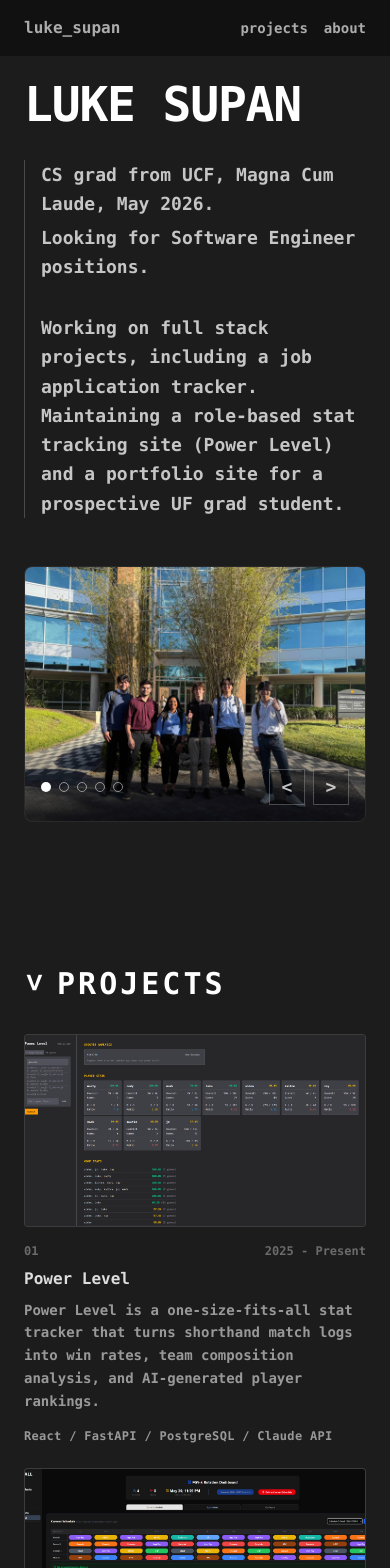
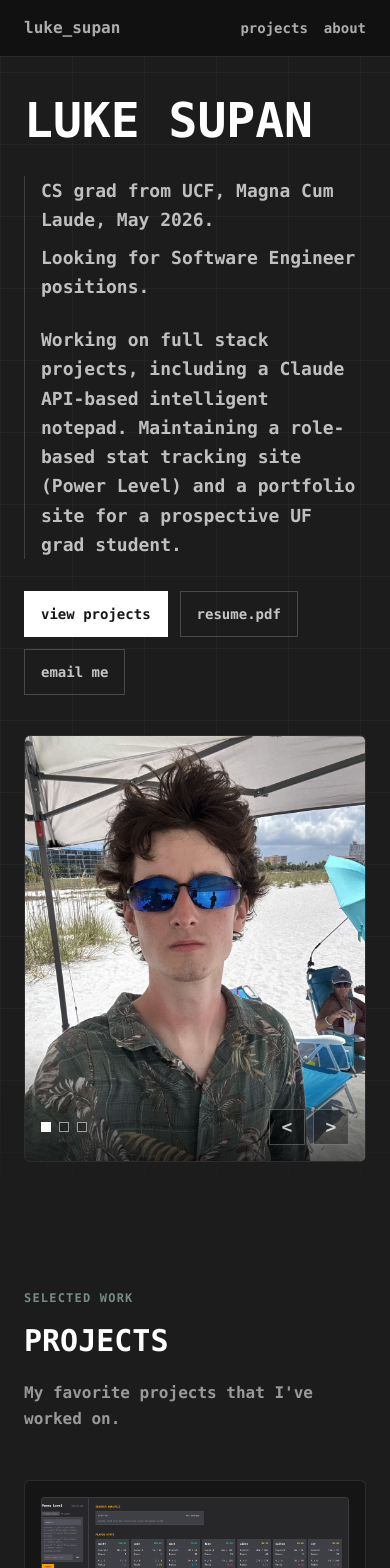
Before and after one commit to LukeSupan/LukeSupan.github.io, a React (Vite) app: page / in a window 390 px wide. Shown: the top 1568 px of the page. Built offline with nearby package versions, Linux system fonts and the light colour scheme.

Commit message:
possible variant
i like the design at the top
less of a fan of some other stuff. but ill probably use part of it at least.

this was essentially a brainstorming thing

```diff
--- a/src/components/Nav.jsx
+++ b/src/components/Nav.jsx
@@ -62,7 +62,7 @@ export function Nav() {
       </div>
 
       <nav
-        className={`fixed top-0 left-0 w-screen z-40 bg-[#111111] px-6 sm:px-10 py-4 flex justify-between items-center transition-transform duration-300 ${
+        className={`fixed top-0 left-0 w-screen z-40 border-b border-white/10 bg-[#111111]/88 px-6 py-4 backdrop-blur sm:px-10 flex justify-between items-center transition-transform duration-300 ${
           navVisible ? "translate-y-0" : "-translate-y-full"
         }`}
       >
--- a/src/components/ProjectCard.jsx
+++ b/src/components/ProjectCard.jsx
@@ -7,11 +7,11 @@ export function ProjectCard({ project, delay }) {
     <Reveal direction="up" delay={delay}>
       <Link
         to={`/projects/${project.id}`}
-        className="group flex h-full flex-col overflow-hidden"
+        className="group flex h-full flex-col overflow-hidden rounded-md border border-white/10 bg-[#151515] p-4 transition-colors hover:border-emerald-200/35 hover:bg-white/[0.035]"
       >
         <ProjectVisual
           project={project}
-          className="mb-4 rounded-sm"
+          className="mb-4 rounded-sm border-white/8 transition-colors group-hover:border-emerald-200/25"
           imageClassName="transition-transform duration-500 group-hover:scale-[1.03]"
         />
 
@@ -26,7 +26,7 @@ export function ProjectCard({ project, delay }) {
           <p className="text-sm text-white/55 leading-relaxed">
             {project.summary}
           </p>
-          <p className="mt-auto pt-2 text-xs tracking-wide text-white/55">
+          <p className="mt-auto pt-2 text-xs tracking-wide text-white/55 transition-colors group-hover:text-emerald-100/65">
             {project.stack.join(" / ")}
           </p>
         </div>
--- a/src/pages/Home.jsx
+++ b/src/pages/Home.jsx
@@ -1,49 +1,36 @@
 import { useEffect, useState } from "react";
 import { useLocation } from "react-router-dom";
-import coasterImage from "../assets/coasterimage.png";
+import beachLuke from "../assets/beachluke.jpg";
 import enolaImage from "../assets/enolaimage.jpg";
 import natureImage from "../assets/natureimage.jpg";
-import team from "../assets/team.jpg";
 import supan from "../assets/supan.pdf";
-import washingtonImage from "../assets/washingtonimage.jpg";
 
 import { Nav } from "../components/Nav";
 import { Footer } from "../components/Footer";
 import { ProjectCard } from "../components/ProjectCard";
-import { Reveal, Collapsible } from "../components/Animated";
+import { Reveal } from "../components/Animated";
 
 import { OTHER_PROJECTS, PROJECTS } from "../data/Projects";
 import { SKILLS } from "../data/Skills";
 
 const HERO_IMAGES = [
   {
-    src: team,
-    alt: "Luke Supan and Senior Design Team",
-    position: "object-bottom",
-  },
-  {
-    src: coasterImage,
-    alt: "Luke Supan at a coaster park",
-    position: "object-center",
+    src: beachLuke,
+    alt: "Luke Supan at the beach",
+    position: "object-[50%_22%]",
   },
   {
     src: enolaImage,
-    alt: "Luke Supan outdoors in Enola",
-    position: "object-center",
+    alt: "Luke Supan outdoors at the Enola Gay",
+    position: "object-[50%_32%]",
   },
   {
     src: natureImage,
-    alt: "Luke Supan outside in nature",
-    position: "object-center",
-  },
-  {
-    src: washingtonImage,
-    alt: "Luke Supan in Washington",
-    position: "object-center",
+    alt: "Luke Supan outside in Colorado",
+    position: "object-[50%_28%]",
   },
 ];
 
-// redundant from nav.jsx. fine for now
 function scrollTo(id) {
   const el = document.getElementById(id);
   if (el) el.scrollIntoView({ behavior: "smooth" });
@@ -51,8 +38,6 @@ function scrollTo(id) {
 
 export default function Home() {
   const location = useLocation();
-  const [projectsOpen, setProjectsOpen] = useState(true);
-  const [aboutOpen, setAboutOpen] = useState(true);
   const [heroIndex, setHeroIndex] = useState(0);
   const heroImage = HERO_IMAGES[heroIndex];
 
@@ -64,208 +49,177 @@ export default function Home() {
     });
   }, [location.state]);
 
-  function showPreviousHero() {
-    setHeroIndex((index) =>
-      index === 0 ? HERO_IMAGES.length - 1 : index - 1,
-    );
-  }
-
-  function showNextHero() {
-    setHeroIndex((index) => (index + 1) % HERO_IMAGES.length);
-  }
-
   return (
-    <div className="bg-[#1c1c1c] text-white min-h-screen font-mono font-semibold">
+    <div className="min-h-screen overflow-x-hidden bg-[#1c1c1c] font-mono font-semibold text-white">
       <Nav />
 
-      {/* --- title --- */}
+      <main>
         <section
           id="title"
-        className="pt-20 sm:pt-16 px-6 sm:px-10 py-16 sm:py-24 min-h-[85vh] flex flex-col justify-center"
+          className="relative isolate flex min-h-[82vh] items-center px-6 pb-12 pt-24 sm:px-10"
         >
-        <div className="grid gap-12 sm:gap-16 lg:grid-cols-[minmax(420px,0.75fr)_minmax(500px,0.95fr)] xl:grid-cols-[minmax(500px,0.78fr)_minmax(620px,0.92fr)] lg:items-center">
-          {/* name and mini bio */}
-          <div className="max-w-3xl min-w-0">
-            <h1 className="text-5xl sm:text-7xl lg:text-8xl font-bold tracking-tight leading-none mb-8">
+          <div className="absolute inset-0 -z-10 bg-[linear-gradient(to_right,rgba(255,255,255,0.035)_1px,transparent_1px),linear-gradient(to_bottom,rgba(255,255,255,0.03)_1px,transparent_1px)] bg-[size:72px_72px]" />
+          <div className="absolute inset-x-0 bottom-0 -z-10 h-40 bg-gradient-to-b from-transparent to-[#1c1c1c]" />
+
+          <div className="mx-auto grid w-full max-w-7xl gap-10 lg:grid-cols-[minmax(0,0.95fr)_minmax(320px,0.45fr)] lg:items-center">
+            <Reveal>
+              <div className="max-w-4xl">
+                <h1 className="max-w-5xl text-5xl font-bold leading-none tracking-normal sm:text-7xl lg:text-8xl">
                   LUKE SUPAN
                 </h1>
 
-            <div className="flex flex-col gap-1 pl-4 sm:pl-2 border-l border-white/20">
-
-              <p className="text-lg sm:text-xl text-white/75 leading-relaxed">
-                CS grad from UCF, Magna Cum Laude, May 2026.
-              </p>
-              <p className="text-lg sm:text-xl text-white/75 leading-relaxed">
+                <div className="mt-8 max-w-3xl border-l border-white/16 pl-4 text-lg leading-relaxed text-white/72 sm:text-xl">
+                  <p>CS grad from UCF, Magna Cum Laude, May 2026.</p>
+                  <p className="mt-2">
                     Looking for Software Engineer positions.
                   </p>
-              <br></br>
-              <p className="text-lg sm:text-xl text-white/75 leading-relaxed">
-                Working on full stack projects, including a job application tracker.
-                <br></br>
-                Maintaining a role-based stat tracking site (Power Level) and a portfolio site for a prospective UF grad student.
+                  <p className="mt-6">
+                    Working on full stack projects, including a Claude API-based intelligent notepad.
+                    Maintaining a role-based stat tracking site (Power
+                    Level) and a portfolio site for a prospective UF grad
+                    student.
                   </p>
                 </div>
+
+                <div className="mt-8 flex flex-wrap gap-3">
+                  <button
+                    type="button"
+                    onClick={() => scrollTo("projects")}
+                    className="border border-white/80 bg-white px-4 py-3 text-sm text-[#171717] transition-colors hover:bg-emerald-100"
+                  >
+                    view projects
+                  </button>
+                  <a
+                    href={supan}
+                    target="_blank"
+                    rel="noreferrer"
+                    className="border border-white/20 px-4 py-3 text-sm text-white/75 transition-colors hover:border-white/50 hover:text-white"
+                  >
+                    resume.pdf
+                  </a>
+                  <a
+                    href="mailto:lukesupan@outlook.com"
+                    className="border border-white/20 px-4 py-3 text-sm text-white/75 transition-colors hover:border-white/50 hover:text-white"
+                  >
+                    email me
+                  </a>
                 </div>
+              </div>
+            </Reveal>
 
-          {/* photo */}
+            <Reveal delay={120} direction="left">
               <HeroCarousel
                 images={HERO_IMAGES}
                 activeIndex={heroIndex}
                 image={heroImage}
-            onPrevious={showPreviousHero}
-            onNext={showNextHero}
+                onPrevious={() =>
+                  setHeroIndex((index) =>
+                    index === 0 ? HERO_IMAGES.length - 1 : index - 1,
+                  )
+                }
+                onNext={() =>
+                  setHeroIndex((index) => (index + 1) % HERO_IMAGES.length)
+                }
                 onSelect={setHeroIndex}
               />
+            </Reveal>
           </div>
         </section>
 
-      {/* --- projects --- */}
-      <section id="projects" className="px-6 sm:px-10 py-20">
-        <button
-          onClick={() => setProjectsOpen((v) => !v)}
-          className="flex items-center gap-3 text-3xl text-white mb-8 tracking-widest bg-transparent border-none cursor-pointer hover:text-white/70 transition-colors duration-150 w-full text-left font-mono font-semibold"
-        >
-          <span
-            className={`inline-block transition-transform duration-300 text-white ${projectsOpen ? "rotate-90" : "rotate-0"}`}
-          >
-            &gt;
-          </span>
-          PROJECTS
-        </button>
+        <section id="projects" className="px-6 py-20 sm:px-10">
+          <div className="mx-auto max-w-7xl">
+            <SectionHeader
+              eyebrow="Selected Work"
+              title="PROJECTS"
+              intro="My favorite projects that I've worked on."
+            />
 
-        <Collapsible open={projectsOpen}>
-          <div className="grid grid-cols-1 sm:grid-cols-2 lg:grid-cols-3 gap-6 pb-2">
-            {PROJECTS.map((project, i) => (
-              <ProjectCard key={project.num} project={project} delay={i * 80} />
+            <div className="mt-12 grid gap-6 md:grid-cols-2">
+              {PROJECTS.map((project, index) => (
+                <ProjectCard
+                  key={project.num}
+                  project={project}
+                  delay={index * 70 + 80}
+                />
               ))}
             </div>
 
-          <Reveal delay={PROJECTS.length * 80 + 80}>
-            <div className="mt-14 border-t border-white/10 pt-8">
-              <p className="mb-5 text-base uppercase tracking-widest text-white/45">
-                Other Work
-              </p>
-              <div className="grid gap-4 md:grid-cols-2">
-                {OTHER_PROJECTS.map((project) => (
-                  <article
-                    key={project.name}
-                    className="rounded-sm border border-white/10 p-5"
-                  >
-                    <div className="mb-3 flex items-start justify-between gap-4">
-                      <h3 className="text-base text-white/80">
-                        {project.name}
-                      </h3>
-                      <span className="text-xs text-white/35">
-                        {project.year}
-                      </span>
+            <Reveal delay={220}>
+              <MoreWork />
+            </Reveal>
           </div>
-                    <p className="mb-4 text-sm leading-relaxed text-white/55">
-                      {project.summary}
-                    </p>
-                    <p className="text-xs tracking-wide text-white/45">
-                      {project.stack.join(" / ")}
-                    </p>
-                  </article>
-                ))}
-              </div>
-            </div>
-          </Reveal>
-        </Collapsible>
         </section>
 
-      {/* --- about --- */}
         <section
           id="about"
-        className="px-6 sm:px-10 py-20 border-b border-white/10"
+          className="border-y border-white/10 px-6 py-20 sm:px-10"
         >
-        <button
-          onClick={() => setAboutOpen((v) => !v)}
-          className="flex items-center gap-3 text-3xl text-white mb-10 tracking-widest bg-transparent border-none cursor-pointer hover:text-white/70 transition-colors duration-150 w-full text-left font-mono font-semibold"
-        >
+          <div className="mx-auto grid max-w-7xl gap-12 lg:grid-cols-[minmax(0,0.75fr)_minmax(360px,0.55fr)]">
+            <Reveal>
+              <div>
+                <SectionLabel>About</SectionLabel>
+                <div className="max-w-3xl space-y-6 text-lg leading-relaxed text-white/72">
+                  <p>
+                    I graduated from UCF Magna Cum Laude as a Computer Science
+                    major with a 3.9 GPA in May, 2026.
+                  </p>
+                  <p>
+                    I enjoy making useful/fun projects for myself and my
+                    friends. I started with simple CLI tools, eventually moving
+                    to full-stack web apps and Unity for some game dev.
+
+                    I have an interest in AI powered applications, and am currently working on a Claude API Skilljar certification.
+                  </p>
+                  <p>
+                    For more information on the story behind each project, click
+                    on the project cards in the{" "}
                     <span
-            className={`inline-block transition-transform duration-300 text-white ${aboutOpen ? "rotate-90" : "rotate-0"}`}
-          >
-            &gt;
-          </span>
-          ABOUT
-        </button>
-
-        <Collapsible open={aboutOpen}>
-          <div className="flex flex-col gap-12 max-w-2xl pb-2">
-            {/* bio */}
-            <Reveal>
-              <p className="text-lg sm:text-xl leading-relaxed text-white/80">
-                I graduated from UCF Magna Cum Laude as a Computer Science major
-                with a 3.9 GPA in May, 2026.
-                <br />
-                <br />
-                I enjoy making useful/fun projects for myself and my friends. I
-                started with simple CLI tools, eventually moving to full-stack
-                web apps and Unity for some game dev.
-                <br />
-                <br />
-                For more information on the story behind each project, click on
-                the project cards in the{" "}
-                <span
-                  className="text-white/80 hover:text-white transition-colors cursor-pointer underline"
+                      className="cursor-pointer text-white/80 underline underline-offset-4 transition-colors hover:text-white"
                       onClick={() => scrollTo("projects")}
                     >
                       projects
                     </span>{" "}
                     section.
-                <br />
-                <br />
                   </p>
-            </Reveal>
+                </div>
 
-            {/* education */}
-            <Reveal delay={60}>
-              <div>
-                <p className="text-2xl text-white/90 tracking-widest uppercase mb-3">
-                  Education
-                </p>
-                <span className="text-xl text-white/90">
-                  University of Central Florida - B.S. Computer Science
-                </span>
-                <br />
-                <span className="text-base text-white/65 mt-1 inline-block">
-                  GPA 3.9 - Magna Cum Laude - May 2026
-                </span>
-                <br />
-                <a
-                  href={supan}
-                  target="_blank"
-                  rel="noreferrer"
-                  className="text-base text-white/65 hover:text-white transition-colors underline underline-offset-4 mt-2 inline-block"
-                >
-                  resume.pdf
-                </a>
+                <div className="mt-10">
+                  <InfoPanel
+                    label="Education"
+                    title="University of Central Florida"
+                    body="B.S. Computer Science / GPA 3.9 / Magna Cum Laude"
+                  />
+                </div>
               </div>
             </Reveal>
 
-            {/* skills */}
             <Reveal delay={120}>
-              <div>
-                <p className="text-2xl text-white/90 tracking-widest uppercase mb-3">
-                  Skills
-                </p>
-                <div className="flex flex-col gap-6">
+              <div className="border-l border-white/10 pl-6">
+                <SectionLabel>Skills</SectionLabel>
+                <div className="space-y-7">
                   {SKILLS.map((group) => (
                     <div key={group.label}>
-                      <p className="text-base text-white/40 tracking-widest mb-2">
+                      <p className="mb-3 text-xs uppercase tracking-widest text-amber-100/55">
                         {group.label}
                       </p>
-                      <p className="text-base text-white/70 leading-relaxed">
-                        {group.items.join(" / ")}
-                      </p>
+                      <div className="flex flex-wrap gap-2">
+                        {group.items.map((item) => (
+                          <span
+                            key={item}
+                            className="border border-white/10 bg-white/[0.035] px-3 py-2 text-sm text-white/68"
+                          >
+                            {item}
+                          </span>
+                        ))}
+                      </div>
                     </div>
                   ))}
                 </div>
               </div>
             </Reveal>
           </div>
-        </Collapsible>
         </section>
+      </main>
 
       <Footer />
     </div>
@@ -281,22 +235,17 @@ function HeroCarousel({
   onSelect,
 }) {
   return (
-    <div className="min-w-0 lg:justify-self-end">
-      <div className="group relative w-full max-w-[980px] overflow-hidden rounded-lg border border-white/10 bg-[#111111] aspect-[4/3] sm:aspect-[3/2] lg:aspect-[4/3] xl:aspect-[3/2]">
-        <img
-          src={image.src}
-          alt=""
-          aria-hidden="true"
-          className={`absolute inset-0 h-full w-full scale-110 object-cover ${image.position} opacity-25 blur-2xl transition-opacity duration-500`}
-        />
+    <figure className="relative mx-auto w-full max-w-[390px] lg:mx-0 lg:justify-self-end">
+      <div className="absolute -left-5 top-8 hidden h-[calc(100%-3rem)] w-full border border-amber-200/20 lg:block" />
+      <div className="relative overflow-hidden rounded-md border border-white/12 bg-[#101010]">
         <img
           key={image.src}
           src={image.src}
           alt={image.alt}
-          className={`relative z-10 h-full w-full object-contain ${image.position}`}
+          className={`aspect-[4/5] h-full w-full object-cover ${image.position}`}
         />
 
-        <div className="absolute inset-x-0 bottom-0 z-20 flex items-center justify-between gap-4 bg-gradient-to-t from-black/65 to-transparent px-4 pb-4 pt-10">
+        <div className="absolute inset-x-0 bottom-0 flex items-center justify-between gap-4 bg-gradient-to-t from-black/65 to-transparent px-4 pb-4 pt-16">
           <div className="flex gap-2">
             {images.map((item, index) => (
               <button
@@ -304,8 +253,8 @@ function HeroCarousel({
                 type="button"
                 onClick={() => onSelect(index)}
                 aria-label={`Show hero image ${index + 1}`}
-                className={`h-2.5 w-2.5 rounded-full border border-white/50 transition-colors ${
-                  index === activeIndex ? "bg-white" : "bg-transparent"
+                className={`h-2.5 w-2.5 border border-white/55 transition-colors ${
+                  index === activeIndex ? "bg-white" : "bg-black/20"
                 }`}
               />
             ))}
@@ -316,7 +265,7 @@ function HeroCarousel({
               type="button"
               onClick={onPrevious}
               aria-label="Previous hero image"
-              className="flex h-9 w-9 items-center justify-center border border-white/25 bg-black/25 text-lg text-white/75 transition-colors hover:border-white/50 hover:text-white"
+              className="flex h-9 w-9 items-center justify-center border border-white/25 bg-black/35 text-lg text-white/75 transition-colors hover:border-emerald-200/50 hover:text-white"
             >
               &lt;
             </button>
@@ -324,13 +273,81 @@ function HeroCarousel({
               type="button"
               onClick={onNext}
               aria-label="Next hero image"
-              className="flex h-9 w-9 items-center justify-center border border-white/25 bg-black/25 text-lg text-white/75 transition-colors hover:border-white/50 hover:text-white"
+              className="flex h-9 w-9 items-center justify-center border border-white/25 bg-black/35 text-lg text-white/75 transition-colors hover:border-emerald-200/50 hover:text-white"
             >
               &gt;
             </button>
           </div>
         </div>
       </div>
+    </figure>
+  );
+}
+
+function MoreWork() {
+  return (
+    <div className="mt-16 border-t border-white/10 pt-8">
+      <div className="mb-5">
+        <h2 className="text-xl text-white/90">Additional Work</h2>
+      </div>
+
+      <div className="divide-y divide-white/10 border-y border-white/10">
+        {OTHER_PROJECTS.map((project) => (
+          <article
+            key={project.name}
+            className="grid gap-3 py-4 md:grid-cols-[minmax(170px,0.35fr)_minmax(0,1fr)_minmax(180px,0.35fr)] md:items-center"
+          >
+            <div>
+              <h3 className="text-base text-white/82">{project.name}</h3>
+              <span className="text-xs text-white/35">{project.year}</span>
+            </div>
+            <p className="text-sm leading-relaxed text-white/55">
+              {project.summary}
+            </p>
+            <p className="text-xs leading-relaxed text-amber-100/50 md:text-right">
+              {project.stack.join(" / ")}
+            </p>
+          </article>
+        ))}
+      </div>
     </div>
   );
 }
+
+function SectionHeader({ eyebrow, title, intro }) {
+  return (
+    <Reveal>
+      <div className="max-w-4xl">
+        <p className="mb-4 text-xs uppercase tracking-widest text-emerald-100/50">
+          {eyebrow}
+        </p>
+        <h2 className="text-3xl leading-tight text-white sm:text-5xl">
+          {title}
+        </h2>
+        <p className="mt-5 max-w-3xl text-base leading-relaxed text-white/55 sm:text-lg">
+          {intro}
+        </p>
+      </div>
+    </Reveal>
+  );
+}
+
+function SectionLabel({ children }) {
+  return (
+    <p className="mb-5 text-xs uppercase tracking-widest text-emerald-100/50">
+      {children}
+    </p>
+  );
+}
+
+function InfoPanel({ label, title, body }) {
+  return (
+    <article className="rounded-md border border-white/10 bg-white/[0.03] p-5">
+      <p className="mb-4 text-xs uppercase tracking-widest text-white/35">
+        {label}
+      </p>
+      <h3 className="mb-3 text-base text-white/88">{title}</h3>
+      <p className="text-sm leading-relaxed text-white/56">{body}</p>
+    </article>
+  );
+}
--- a/src/pages/ProjectDetail.jsx
+++ b/src/pages/ProjectDetail.jsx
@@ -36,7 +36,7 @@ export default function ProjectDetail() {
           <p className="mb-4 text-sm uppercase tracking-widest text-white/40">
             Project not found
           </p>
-          <h1 className="mb-8 text-4xl font-bold tracking-tight sm:text-6xl">
+          <h1 className="mb-8 text-4xl font-bold tracking-normal sm:text-6xl">
             That project page does not exist.
           </h1>
           <Link
@@ -74,7 +74,7 @@ export default function ProjectDetail() {
               <p className="mb-4 text-sm uppercase tracking-widest text-white/40">
                 {project.num} / {project.dates}
               </p>
-              <h1 className="mb-5 text-4xl font-bold leading-none tracking-tight sm:text-6xl lg:text-7xl">
+              <h1 className="mb-5 text-4xl font-bold leading-none tracking-normal sm:text-6xl lg:text-7xl">
                 {project.name}
               </h1>
               <p className="max-w-3xl text-xl leading-relaxed text-white/75">
```
Also changed, not shown: src/data/Projects.js (+4 -4 lines). Lines whose indentation alone changed are shown as unchanged.
